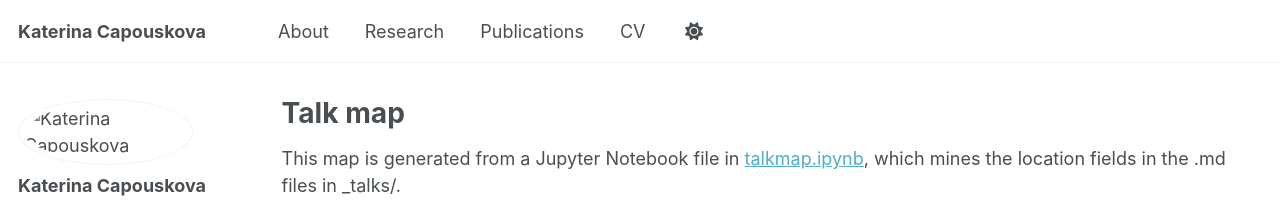
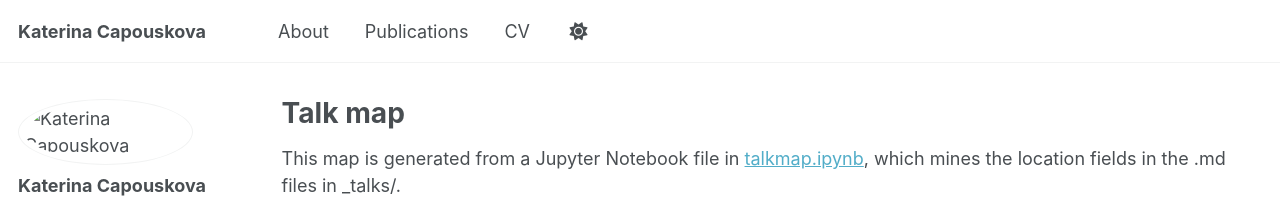
Before and after one commit to katerinaC/katerinac, a Jekyll site: the page built from _pages/talkmap.html, in a window 1280 px wide. Shown: the top 209 px of the page. Built offline with Jekyll 4.4.1, drawn with Linux system fonts in a browser that asks for light colours; nearby versions of some CDN libraries; some web fonts are replaced; a script bundle is joined from its source files by our own code; library files that are not in the unit come from our copies.

Commit message:
Update navigation.yml

```diff
--- a/_data/navigation.yml
+++ b/_data/navigation.yml
@@ -11,8 +11,6 @@
 main:
   - title: "About"
     url: /
-  - title: "Research"
-    url: /research/
   - title: "Publications"
     url: /publications/
   - title: "CV"
```
